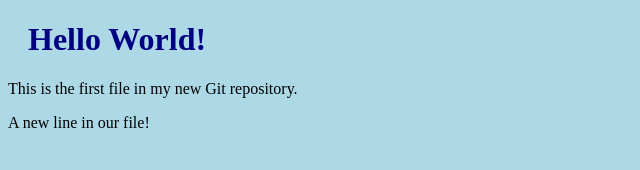
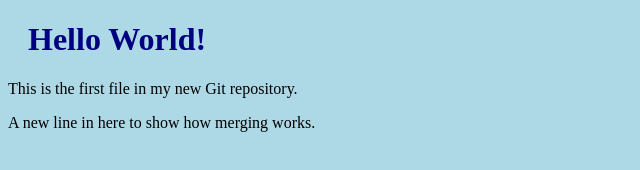
Before and after one commit to khaledhesham2023/GitTutorial, a plain HTML site: page index.html in a window 1280 px wide. Shown: the whole page, without its empty margins (0-640 px from the left). Drawn offline with Linux system fonts and the light colour scheme.

Commit message:
Added index.html with emergency-fix

```diff
--- a/index.html
+++ b/index.html
@@ -7,6 +7,6 @@
 <body>
 <h1>Hello World!</h1>
 <p>This is the first file in my new Git repository.</p>
-<p>A new line in our file!</p>
+<p>A new line in here to show how merging works.</p>
 </body>
 </html>
```
